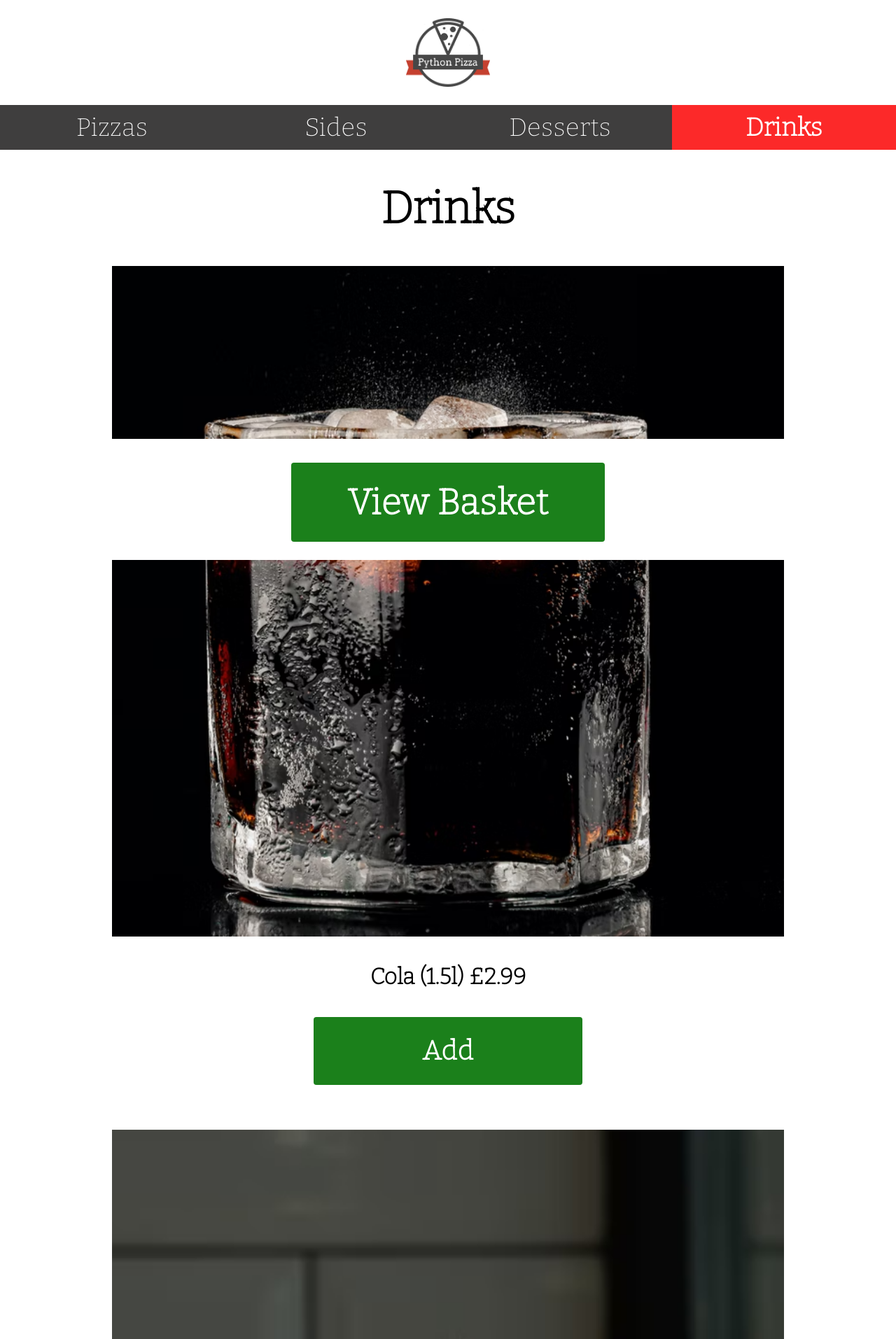
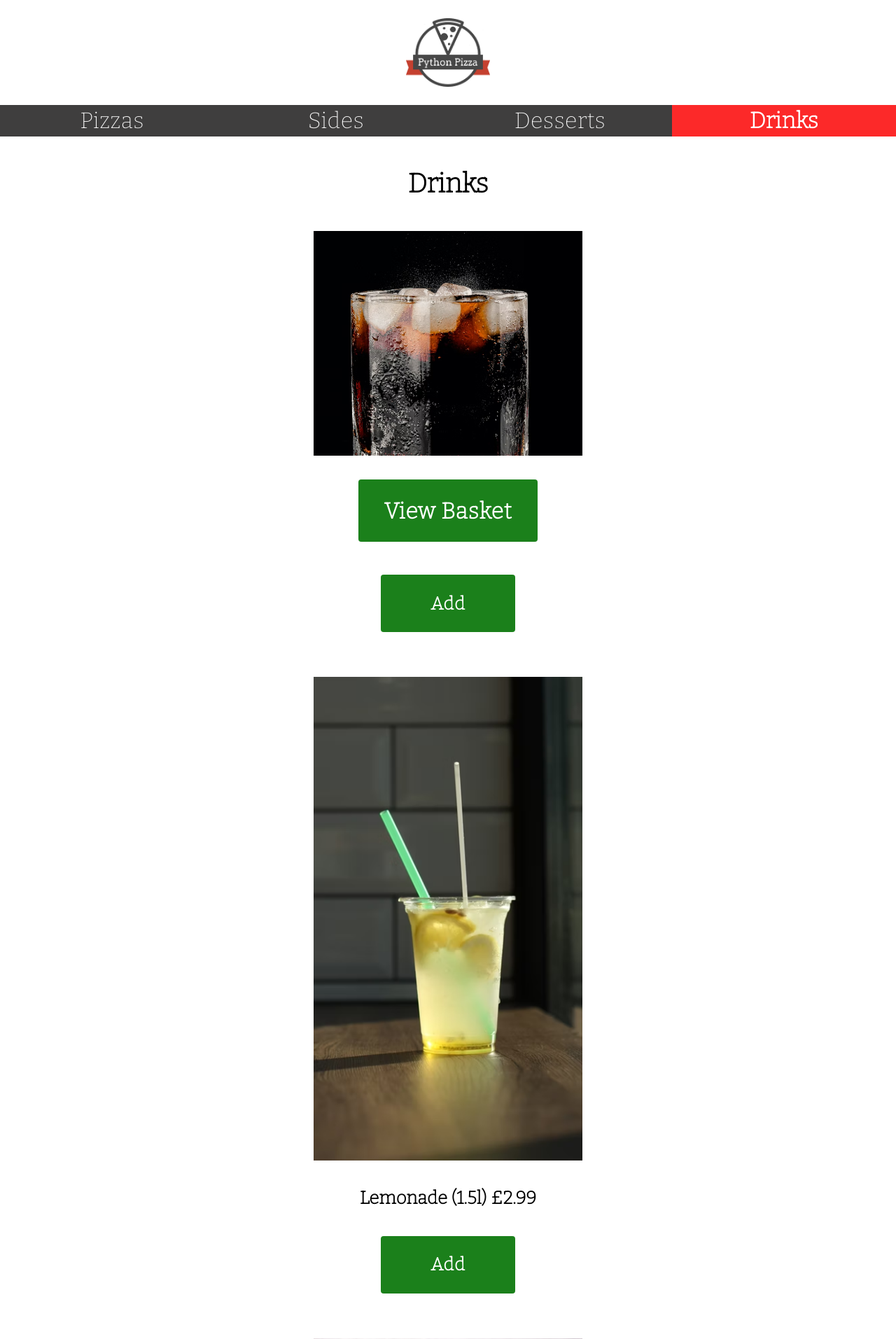
Before and after one commit to gwalker256/-CN-Innovate-Graham-FP, a Flask app: page /drinks in a window 1280 px wide. Shown: the top 1913 px of the page at 70% size. Run offline with Flask 2, Linux system fonts and the light colour scheme.

Commit message:
css risizing further

```diff
--- a/static/css/style.css
+++ b/static/css/style.css
@@ -92,7 +92,7 @@
 
 .active {
   font-weight: 900;
-  background-color: rgb(252, 41, 41)
+  background-color: rgb(252, 41, 41);
 }
 
 /* .dark-mode {
@@ -112,8 +112,6 @@
   width: 100%;
 
 } */
-
-
 
 #checkout-wrapper {
   display: block;
@@ -143,13 +141,12 @@
 
   width: 95%;
 
-
   left: 50%;
 
   margin-left: -47.5%;
 }
 
-#checkout-link{
+#checkout-link {
   background-color: rgb(27, 128, 27);
   color: white;
   font-size: 5.5vw;
@@ -160,6 +157,7 @@
   border-radius: 4px;
   width: 100%;
   padding: 2vw;
+  border: none;
 }
 
 /* background-color: aqua; */
@@ -174,45 +172,92 @@
     font-size: 2.8vw;
   }
 
-h2{
+  h2 {
     font-size: 5vw;
     margin: 3.5vw;
   }
 
-p{
+  p {
     font-size: 2.5vw;
     margin: 3vw;
   }
 
+  .add-button {
+    width: 20vw;
 
-
-.add-button {
-
-
-  width: 30vw;
-
-  font-size: 3vw;
-
+    font-size: 2.5vw;
   }
 
-
-
-#checkout-wrapper{
-
+  #checkout-wrapper {
     width: 100%;
 
     margin-left: -50%;
     background-color: white;
   }
 
-#checkout-link{
-  background-color: rgb(27, 128, 27);
-  color: white;
-  font-size: 4vw;
-  border-radius: 4px;
-  padding: 2vw;
-  width: 35vw;
+  #checkout-link {
+    /* background-color: rgb(27, 128, 27); */
+    /* color: white; */
+    font-size: 3vw;
+    /* border-radius: 4px; */
+    /* padding: 2vw; */
+    width: 25vw;
+  }
+  .item-image {
+    width: 30%;
+
   }
 
 
 }
+
+@media screen and (min-width: 1200px) {
+
+  #base-nav {
+    height: 3.5vw;
+  }
+
+  .nav-link,
+  .active {
+    font-size: 2.5vw;
+  }
+
+  h2 {
+    font-size: 3vw;
+    margin: 3.5vw;
+  }
+
+  p {
+    font-size: 2vw;
+    margin: 3vw;
+  }
+
+  .add-button {
+    width: 15vw;
+
+    font-size: 2vw;
+  }
+
+  /* #checkout-wrapper {
+    width: 100%;
+
+    margin-left: -50%;
+    background-color: white;
+  } */
+
+  #checkout-link {
+    /* background-color: rgb(27, 128, 27); */
+    /* color: white; */
+    font-size: 2.5vw;
+    /* border-radius: 4px; */
+    /* padding: 2vw; */
+    width: 20vw;
+  }
+
+
+
+
+
+
+
+}
```
Lines whose indentation alone changed are shown as unchanged.
